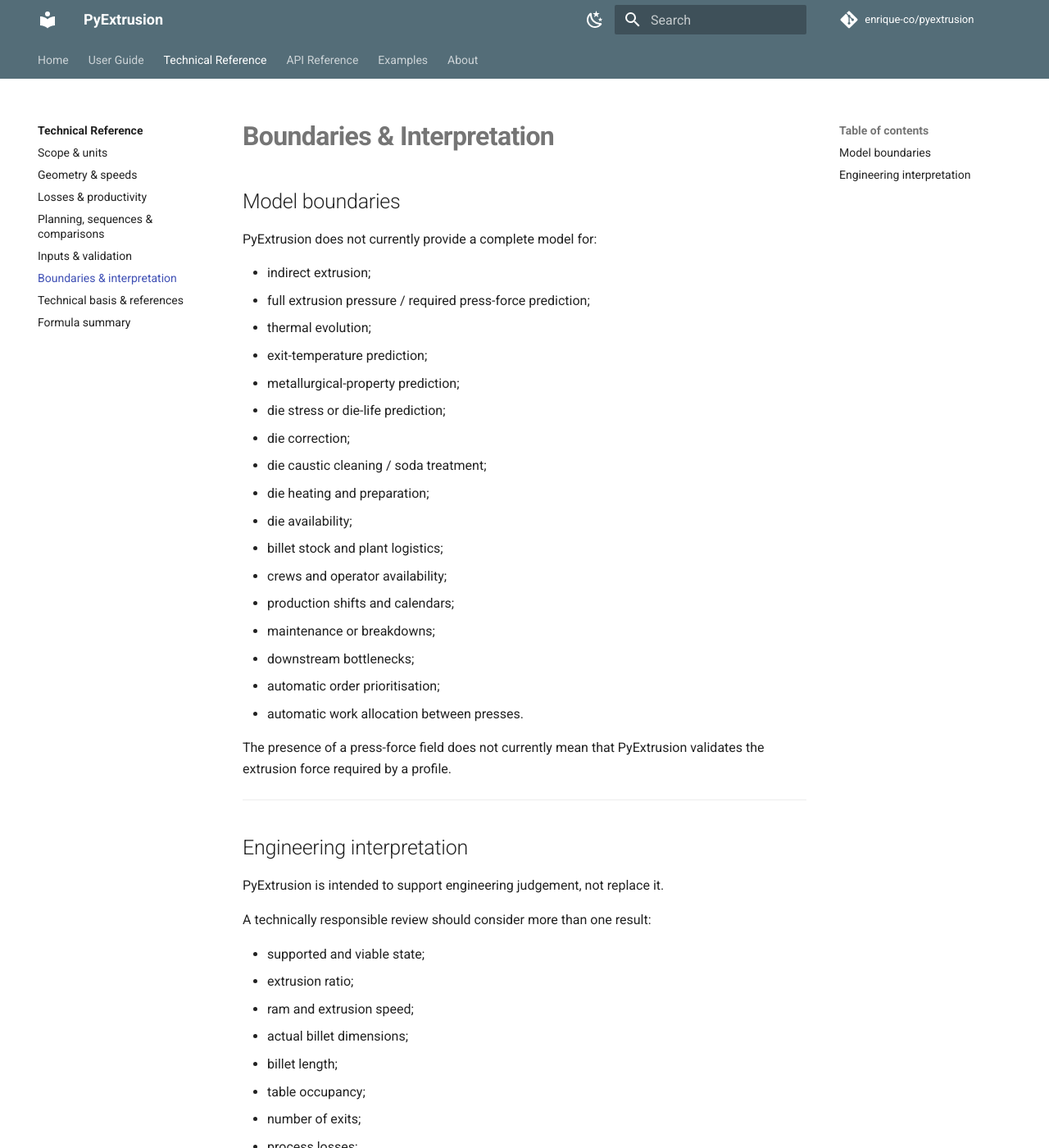
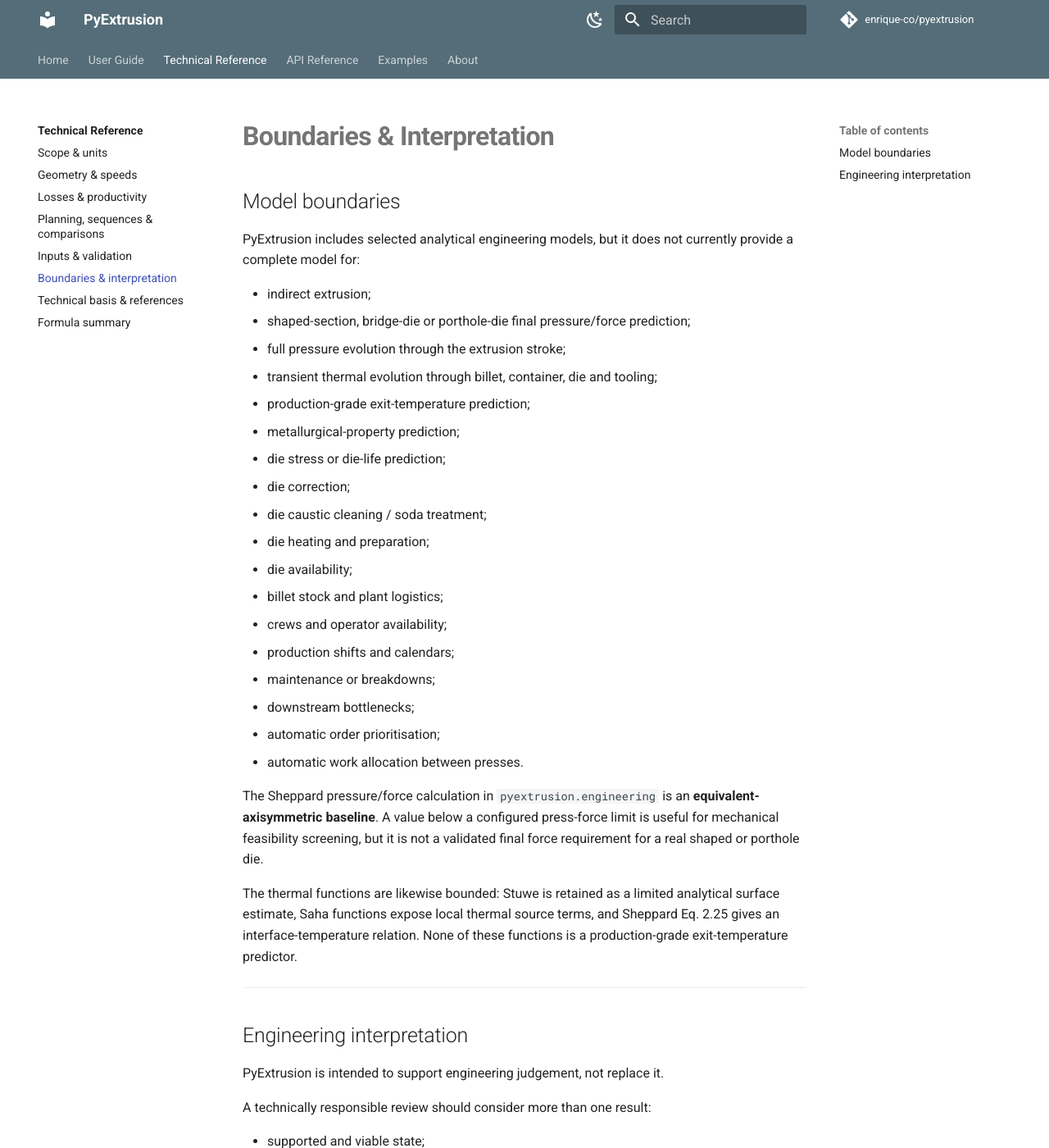
Before and after one commit to enrique-co/pyextrusion, an MkDocs documentation site: the page built from docs/technical-reference/boundaries-interpretation.md, in a window 1280 px wide and 1400 px high. Shown: the whole window at 82% size. Built offline with MkDocs 1.6.1 and Material for MkDocs 9.7.7, drawn with Linux system fonts in a browser that asks for light colours; comment, search, counter and statistics services are not loaded.

Commit message:
Clarify 0.17.0 engineering boundaries

```diff
--- a/docs/technical-reference/boundaries-interpretation.md
+++ b/docs/technical-reference/boundaries-interpretation.md
@@ -2,12 +2,13 @@
 
 ## Model boundaries
 
-PyExtrusion does not currently provide a complete model for:
+PyExtrusion includes selected analytical engineering models, but it does not currently provide a complete model for:
 
 - indirect extrusion;
-- full extrusion pressure / required press-force prediction;
-- thermal evolution;
-- exit-temperature prediction;
+- shaped-section, bridge-die or porthole-die final pressure/force prediction;
+- full pressure evolution through the extrusion stroke;
+- transient thermal evolution through billet, container, die and tooling;
+- production-grade exit-temperature prediction;
 - metallurgical-property prediction;
 - die stress or die-life prediction;
 - die correction;
@@ -22,7 +23,9 @@
 - automatic order prioritisation;
 - automatic work allocation between presses.
 
-The presence of a press-force field does not currently mean that PyExtrusion validates the extrusion force required by a profile.
+The Sheppard pressure/force calculation in `pyextrusion.engineering` is an **equivalent-axisymmetric baseline**. A value below a configured press-force limit is useful for mechanical feasibility screening, but it is not a validated final force requirement for a real shaped or porthole die.
+
+The thermal functions are likewise bounded: Stuwe is retained as a limited analytical surface estimate, Saha functions expose local thermal source terms, and Sheppard Eq. 2.25 gives an interface-temperature relation. None of these functions is a production-grade exit-temperature predictor.
 
 ---
 
```
